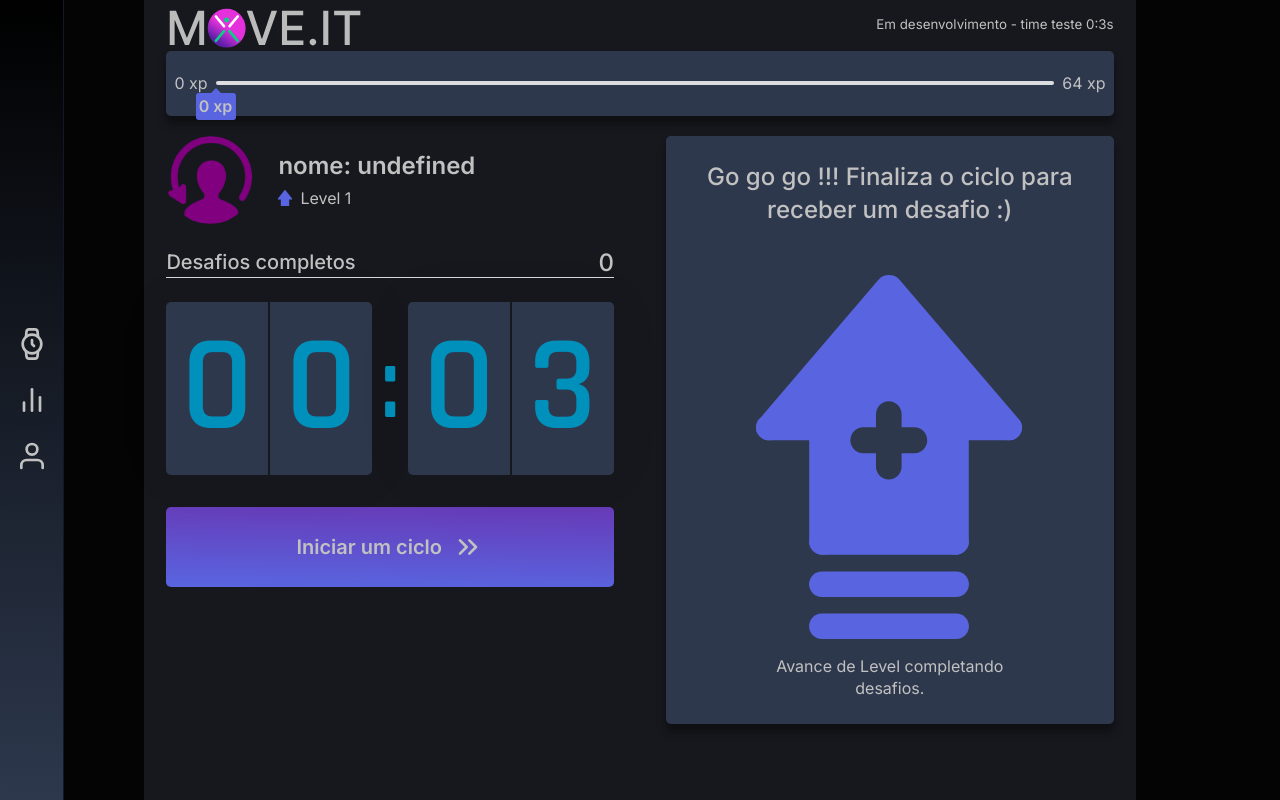
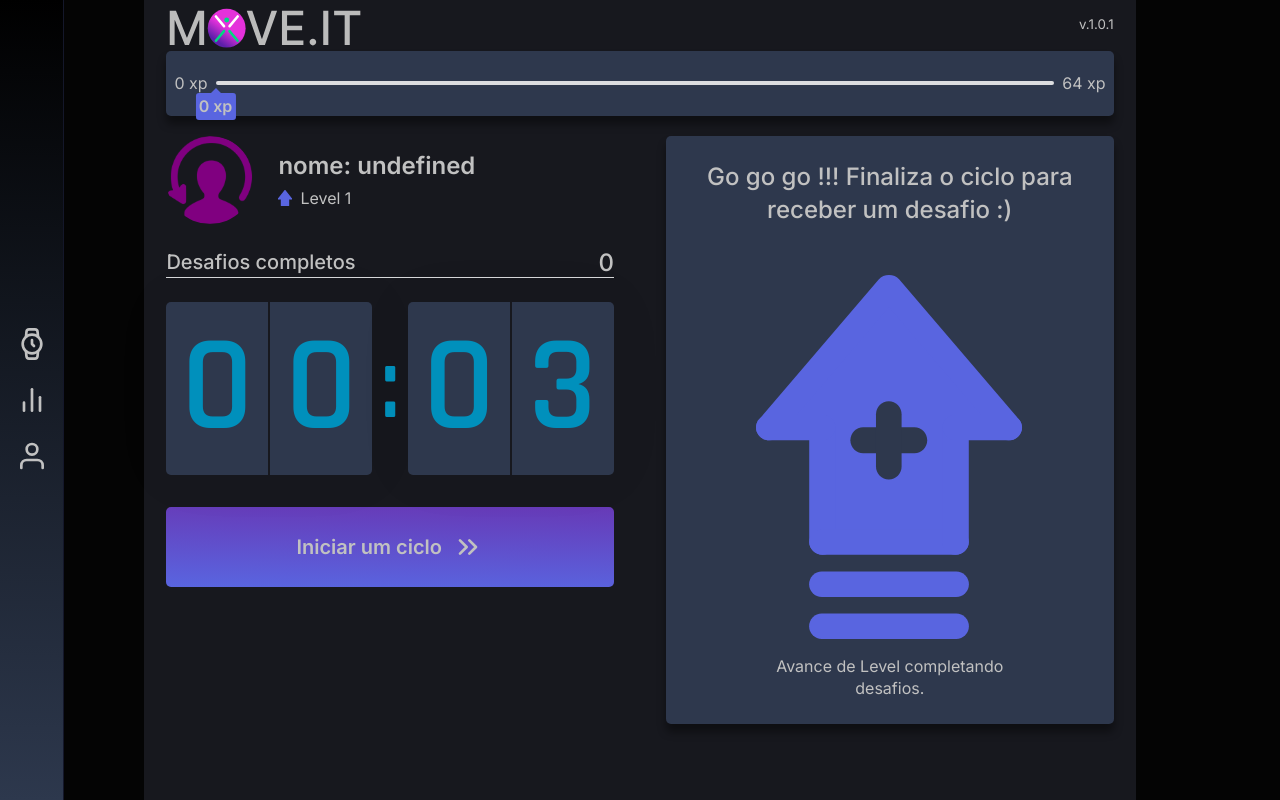
Before and after one commit to charles-mrt/nlw4-move.it, a Next.js app: page /moveit in a window 1280 px wide. Built offline with nearby package versions, Linux system fonts and the light colour scheme.

Commit message:
added version

```diff
--- a/src/components/MainLogo.tsx
+++ b/src/components/MainLogo.tsx
@@ -3,11 +3,9 @@ import styles from '../styles/components/MainLogo.module.css';
 export function MainLogo() {
 
     return (
-        <>
-            <div className={ styles.mainLogo }>
-                <img src="/assets/logo.svg" alt="MoveIT" className={styles.logo}/>
-               {<small>Em desenvolvimento - time teste 0:3s</small>}
-            </div>
-        </>
+        <div className={styles.mainLogo}>
+            <img src="/assets/logo.svg" alt="MoveIT" className={styles.logo} />
+            {<small>v.1.0.1</small>}
+        </div>
     );
 }
```
